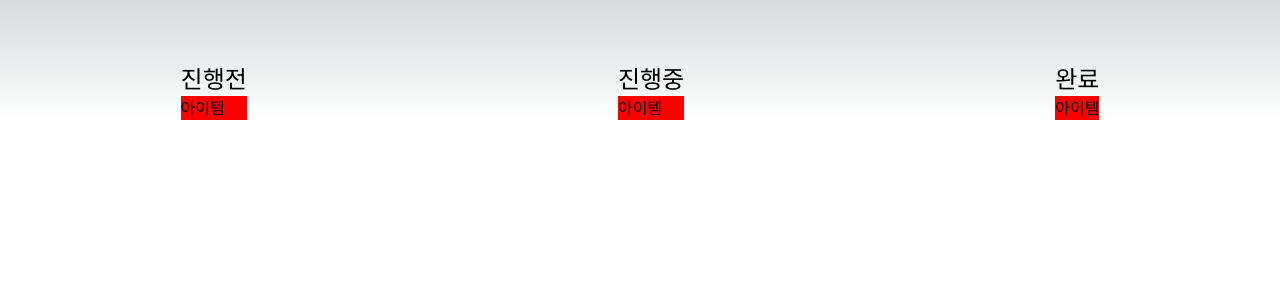
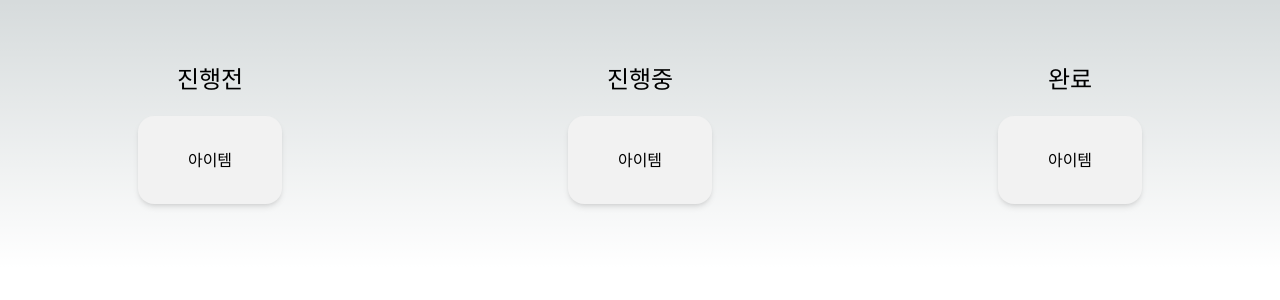
Before and after one commit to oluzr/kanban, a Next.js app: page / in a window 1280 px wide. Shown: the top 300 px of the page. Built offline with nearby package versions, Linux system fonts and the light colour scheme.

Commit message:
:construction: Style : item component
daisyui component 아이템 적용

```diff
--- a/src/app/_component/Card.tsx
+++ b/src/app/_component/Card.tsx
@@ -12,7 +12,11 @@ const Card = () => {
     }),
     []
   );
-  return <div ref={dragRef}>아이템</div>;
+  return (
+    <div ref={dragRef} className="text-center shadow-md w-36 card bg-base-200">
+      <div className="card-body">아이템</div>
+    </div>
+  );
 };
 
 export default Card;
--- a/src/app/_component/KanbanList.tsx
+++ b/src/app/_component/KanbanList.tsx
@@ -8,17 +8,20 @@ import styled from "styled-components";
 const ListWrap = styled.div`
   display: flex;
   gap: 10px;
-  padding-top: 5%;
+  padding: 5% 0;
   justify-content: space-around;
   align-items: center;
 `;
 const List = styled.div`
+  display: flex;
+  align-items: center;
+  flex-direction: column;
+  justify-content: center;
+  gap: 20px;
   h3 {
   }
   ul {
     display: flex;
-    background-color: red;
-
   }
 `;
 
```
